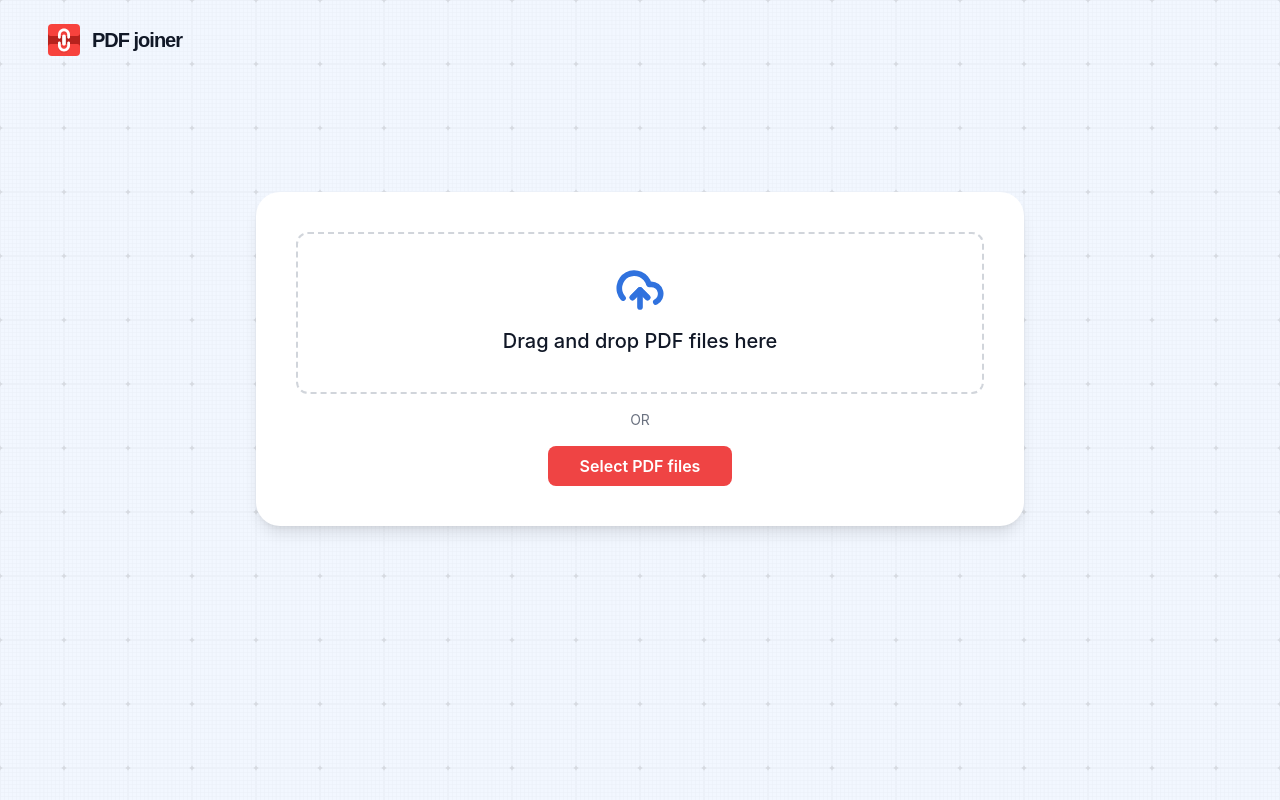
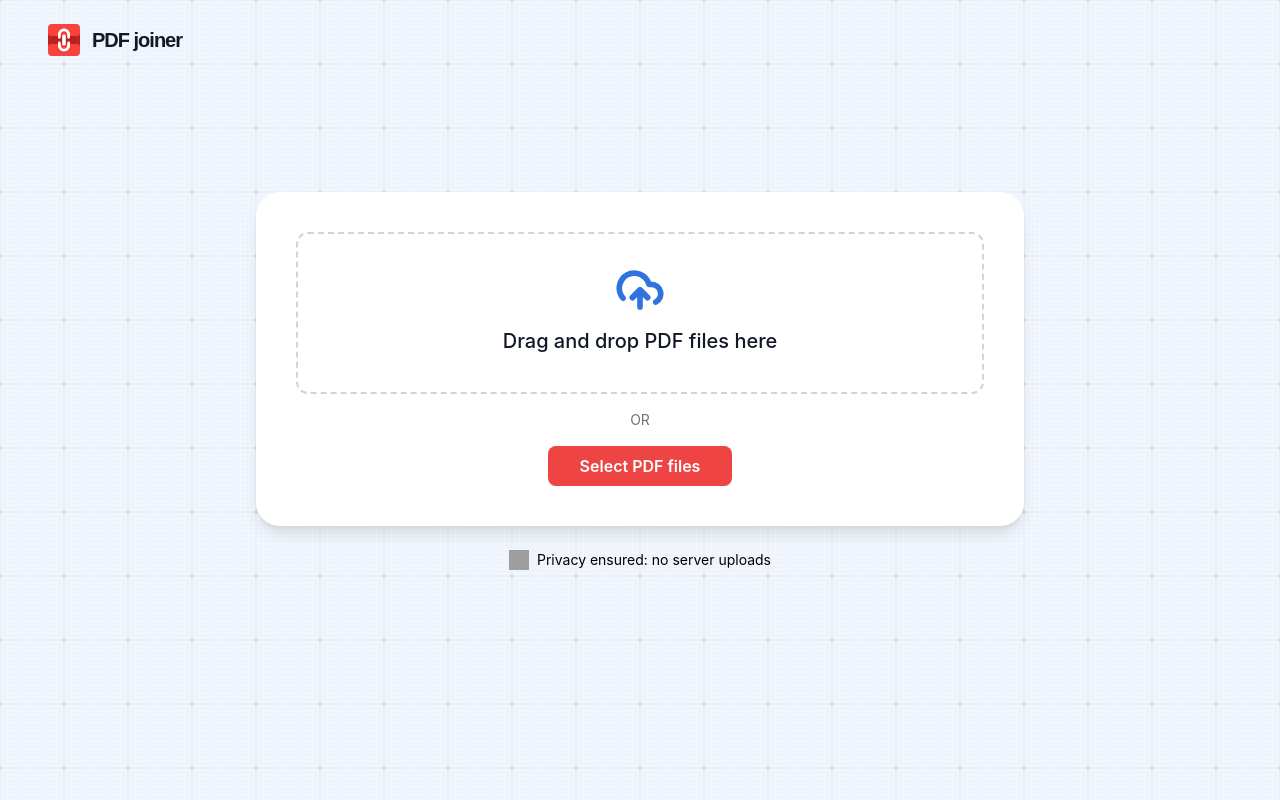
Before and after one commit to medve/document-tools-join, a React (Vite) app: page / in a window 1280 px wide. Built offline with nearby package versions, Linux system fonts and the light colour scheme; grey boxes are pictures that could not be loaded.

Commit message:
fix main screen

```diff
--- a/src/App.tsx
+++ b/src/App.tsx
@@ -180,7 +180,7 @@ const App: React.FC = () => {
             onFileSelect={handleFileInput}
           />
         ) : (
-          <div className="w-full max-w-screen-xl mx-auto flex-1 flex flex-col">
+          <div className="w-full max-w-screen-xl mx-auto flex-1 flex flex-col pb-32">
             <DragAndDropCardGrid
               items={files.map(item => ({
                 id: item.id,
--- a/src/components/empty-state-card.tsx
+++ b/src/components/empty-state-card.tsx
@@ -61,6 +61,21 @@ export function EmptyStateCard({
           />
         </Button>
       </div>
+      <div style={{ marginTop: 24 }} className="flex items-center justify-center w-full">
+        <img src="/icons/shield.svg" alt="Privacy ensured" className="w-5 h-5 mr-2" />
+        <span
+          className="text-black dark:text-white"
+          style={{
+            fontSize: 14,
+            fontFamily: 'Inter, sans-serif',
+            fontWeight: 400,
+            lineHeight: '15.4px',
+            wordWrap: 'break-word',
+          }}
+        >
+          Privacy ensured: no server uploads
+        </span>
+      </div>
     </div>
   );
 }
```
Also changed, not shown: public/manifest.json.
